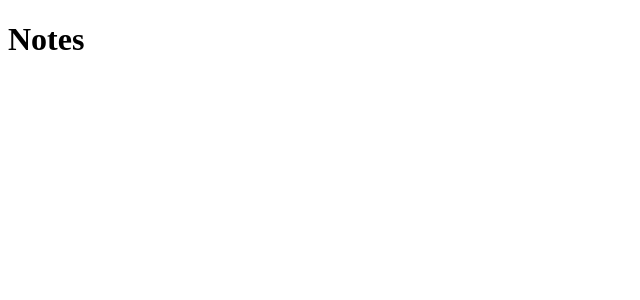
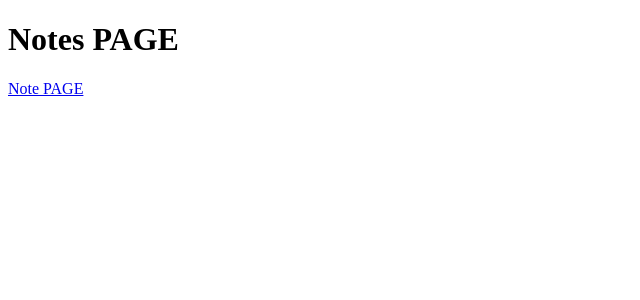
Before and after one commit to slavo3dev/nextjs, a Next.js app: page /notes in a window 1280 px wide. Shown: the top 300 px of the page, without its empty margins (0-640 px from the left). Built offline with nearby package versions, Linux system fonts and the light colour scheme.

Commit message:
adding routes

```diff
--- a/pages/index.jsx
+++ b/pages/index.jsx
@@ -1,8 +1,12 @@
 import React from "react";
+import Link from "next/link";
 
 const Home = () => (
   <div>
     <h1>NextJS</h1>
+    <Link href="./notes">
+      <a>Click - Notes</a>
+    </Link>
   </div>
 );
 
--- a/pages/notes/[id].jsx
+++ b/pages/notes/[id].jsx
@@ -7,7 +7,7 @@ const Note = () => {
 
   return (
     <div>
-      <h1>Note {id}</h1>
+      <h1>Note Page {id}</h1>
     </div>
   );
 };
--- a/pages/notes/index.jsx
+++ b/pages/notes/index.jsx
@@ -1,9 +1,13 @@
 import React from "react";
+import Link from "next/link";
 
 const Notes = () => {
   return (
     <div>
-      <h1>Notes </h1>
+      <h1>Notes PAGE </h1>
+      <Link href="./notes/[id]" as={`./notes/1`}>
+        <a>Note PAGE</a>
+      </Link>
     </div>
   );
 };
```
